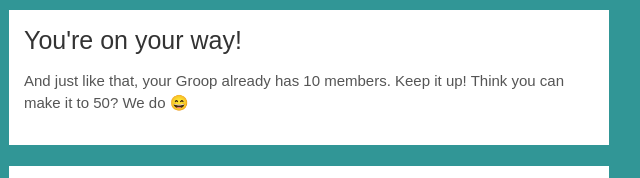
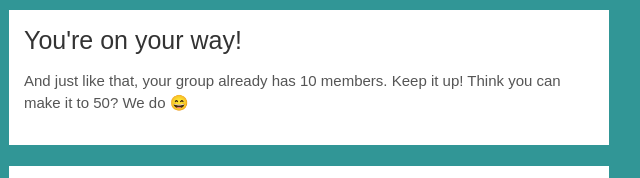
Before and after one commit to jbo118/email-test, a plain HTML site: page milestone10Members.html in a window 1280 px wide. Shown: the part 163-341 px from the top of the page, 331-971 px from the left. Drawn offline with Linux system fonts and the light colour scheme.

Commit message:
Add files via upload

```diff
--- a/milestone10Members.html
+++ b/milestone10Members.html
@@ -6,7 +6,7 @@
   <meta http-equiv="X-UA-Compatible" content="IE=edge"> <!-- Use the latest (edge) version of IE rendering engine -->
   <meta name="x-apple-disable-message-reformatting">  <!-- Disable auto-scale in iOS 10 Mail entirely -->
   <link rel="stylesheet" type="text/css" href="email.css">
-  <title></title> <!-- The title tag shows in email notifications, like Android 4.4. -->
+  <title>You're on your way!</title> <!-- The title tag shows in email notifications, like Android 4.4. -->
 
 </head>
 <!--
@@ -25,7 +25,7 @@
 
     <!-- Visually Hidden Preheader Text : BEGIN -->
     <div class="preheader">
-      Welcome to Groopit! Your sign-up is almost complete. Please confirm your email and then sign-in.
+      Your group already has 10 members. Keep it up!
     </div>
     <!-- Visually Hidden Preheader Text : END -->
 
@@ -68,7 +68,7 @@
               <tr>
                 <td class="first">
                   <h1>You're on your way!</h1>
-                  <p>And just like that, your Groop already has 10 members. Keep it up! Think you can make it to 50? We do 😄<br>
+                  <p>And just like that, your group already has 10 members. Keep it up! Think you can make it to 50? We do 😄<br>
                   </p>
                 </td>
               </tr>
```
